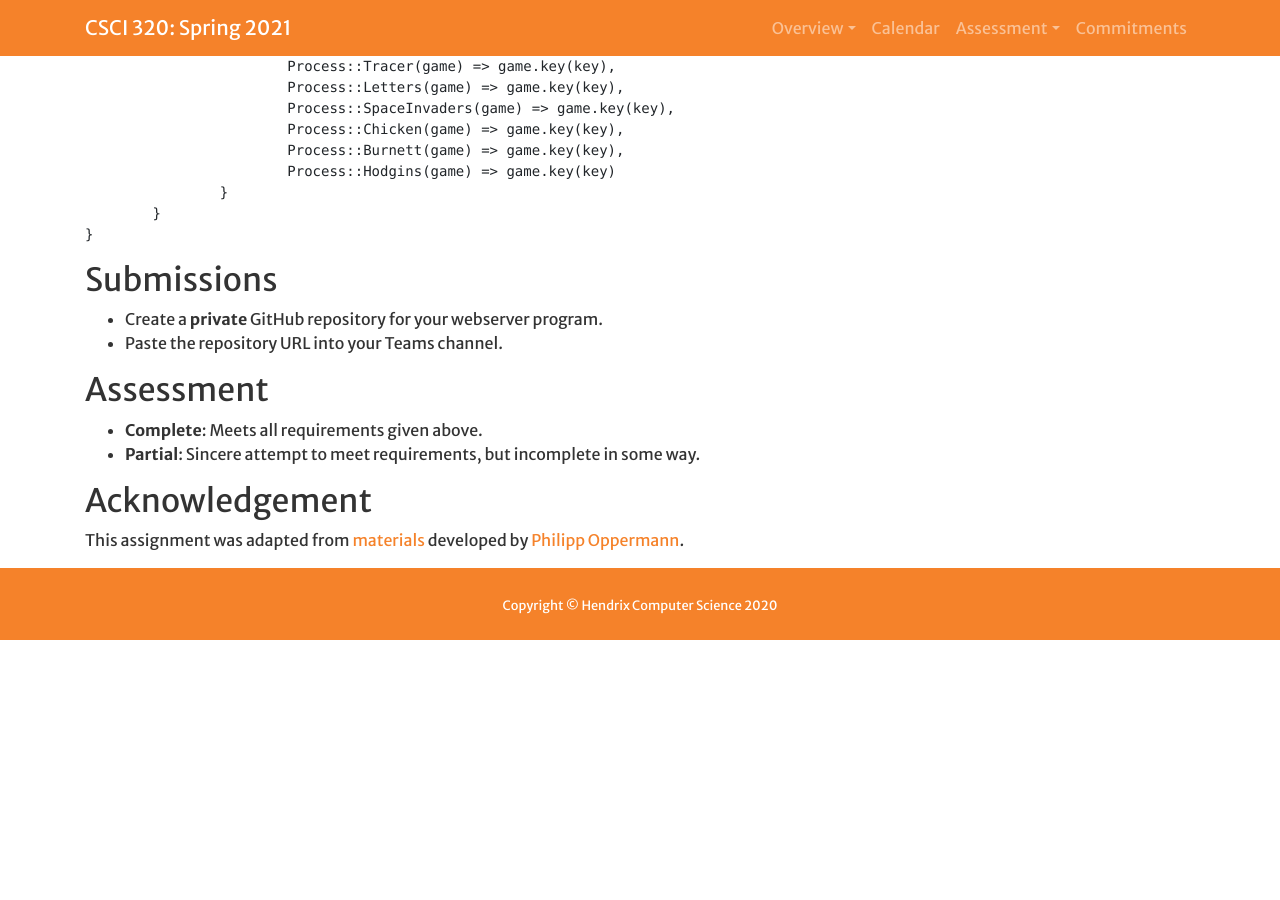
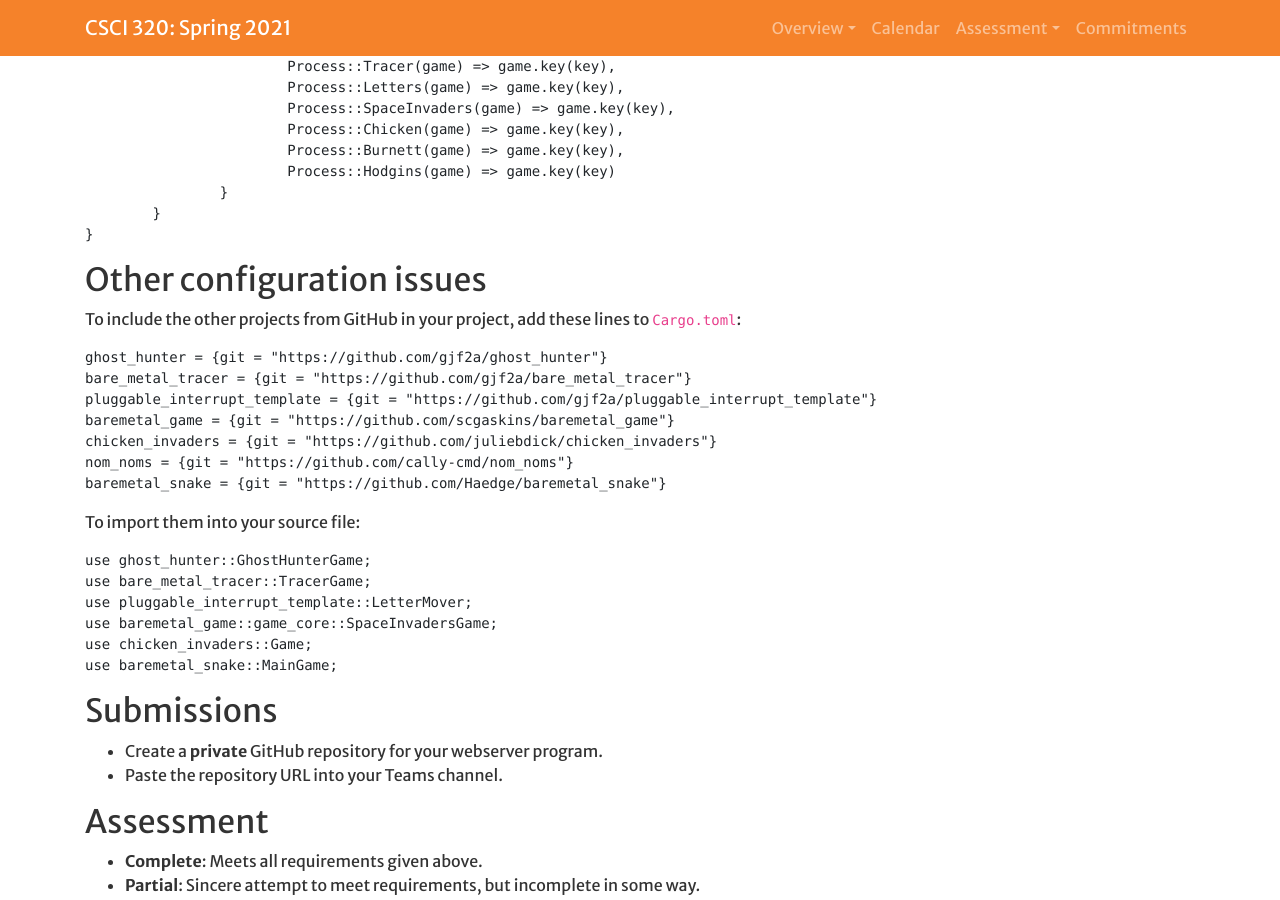
Before and after one commit to Hendrix-CS/csci320, a Jekyll site: the page built from projects/game_kernel.md, in a window 1280 px wide and 900 px high, scrolled down 2511 px. Built offline with Jekyll 4.4.1, drawn with Linux system fonts in a browser that asks for light colours; a script that is not in the unit is left out; our own code applies the rules of GitHub Pages for plain Markdown files; before the commit the page ends 3151 px from its top, so only the background shows below that.

Commit message:
Added some more instructions.

```diff
--- a/projects/game_kernel.md
+++ b/projects/game_kernel.md
@@ -120,6 +120,28 @@ that you are welcome to use in yours:
 		}
 	}
 
+## Other configuration issues
+
+To include the other projects from GitHub in your project, add these lines to
+`Cargo.toml`:
+
+	ghost_hunter = {git = "https://github.com/gjf2a/ghost_hunter"}
+	bare_metal_tracer = {git = "https://github.com/gjf2a/bare_metal_tracer"}
+	pluggable_interrupt_template = {git = "https://github.com/gjf2a/pluggable_interrupt_template"}
+	baremetal_game = {git = "https://github.com/scgaskins/baremetal_game"}
+	chicken_invaders = {git = "https://github.com/juliebdick/chicken_invaders"}
+	nom_noms = {git = "https://github.com/cally-cmd/nom_noms"}
+	baremetal_snake = {git = "https://github.com/Haedge/baremetal_snake"}
+
+To import them into your source file:
+
+	use ghost_hunter::GhostHunterGame;
+	use bare_metal_tracer::TracerGame;
+	use pluggable_interrupt_template::LetterMover;
+	use baremetal_game::game_core::SpaceInvadersGame;
+	use chicken_invaders::Game;
+	use baremetal_snake::MainGame;
+
 ## Submissions
 * Create a **private** GitHub repository for your webserver program.
 * Paste the repository URL into your Teams channel.
```
